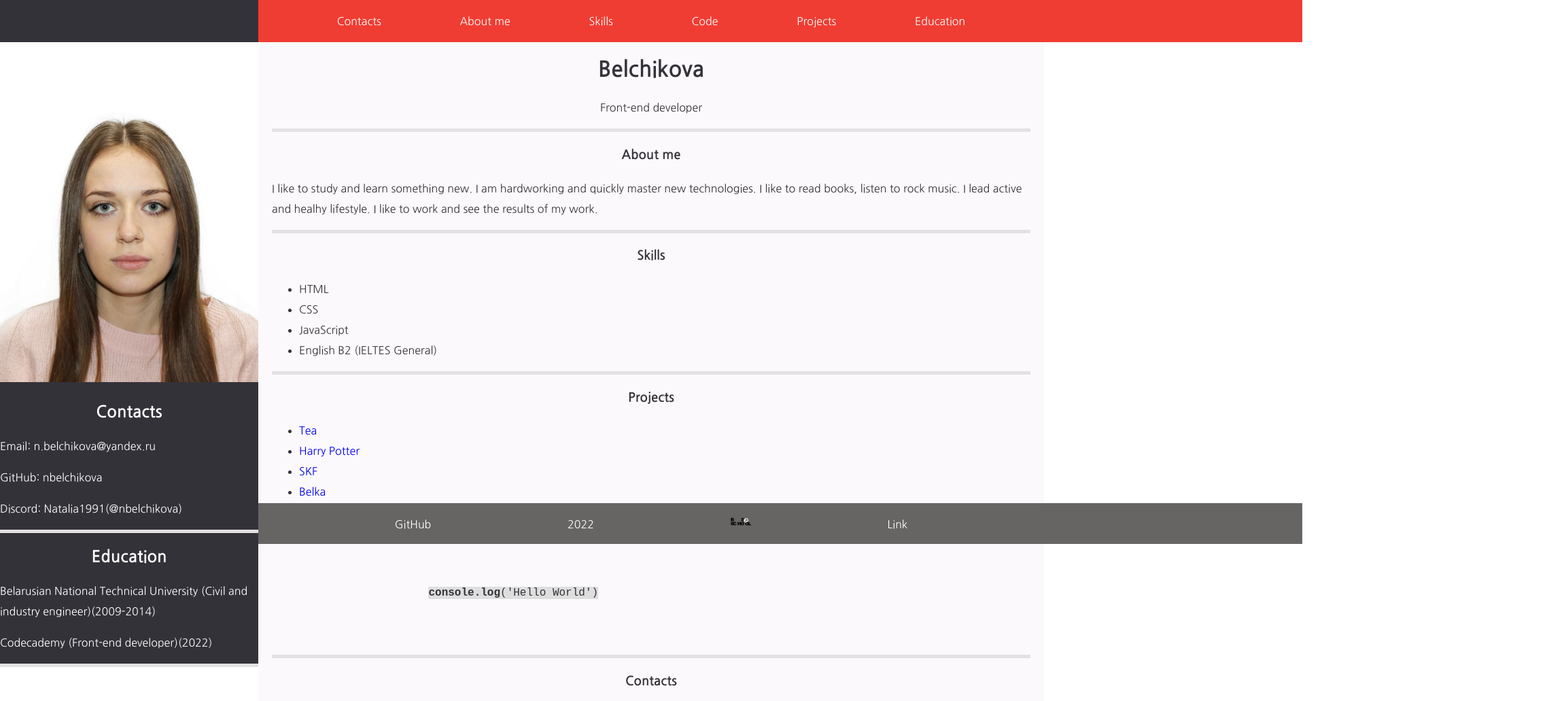
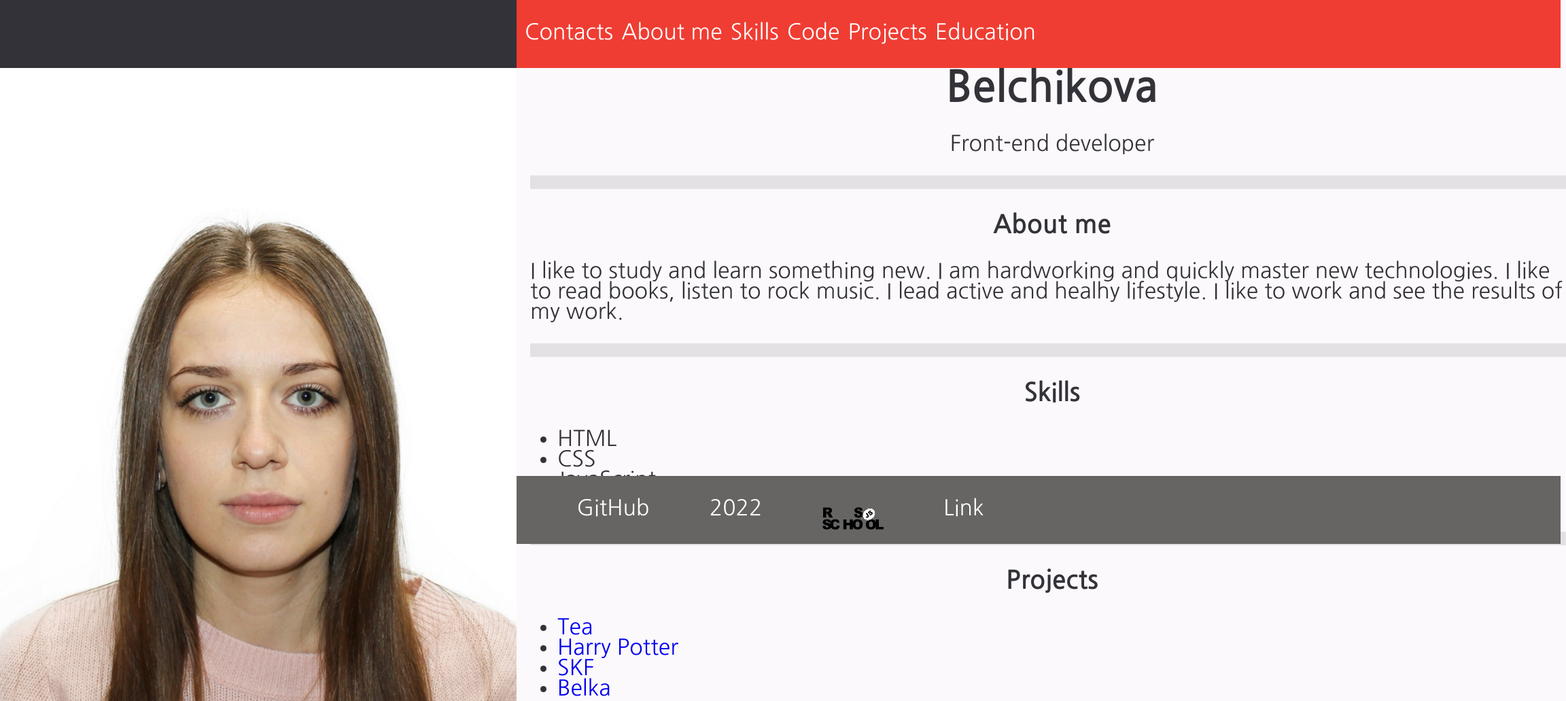
Before and after one commit to nbelchikova/rsschool-cv123, a plain HTML site: page index.html in a window 1536 px wide. Shown: the top 1031 px of the page at 68% size, 2304 px wide, since content can reach past the window. Drawn offline with Linux system fonts and the light colour scheme.

Commit message:
docs: css dimensions

```diff
--- a/index.html
+++ b/index.html
@@ -38,7 +38,7 @@
     </header>
     <aside class="aside">
             <figure class="figure-left-side">
-                <img src="assets/photo.jpg" class="photo" width=380 height=500
+                <img src="assets/photo.jpg" class="photo" width=760 height=1000
      alt="My photo">
             </figure>
             <section>
@@ -72,7 +72,7 @@
     <main class="main">
             <section class="page-title">
                 <figure class="figure-right-side">
-                    <img src="assets/photo.jpg" class="photo" width=380 height=500
+                    <img src="assets/photo.jpg" class="photo" width=760 height=1000
          alt="My photo">
                 </figure>
                 <h1 class="main-title">
@@ -165,7 +165,7 @@
                 <a href="">2022</a>
             </li>
             <li class="footer-item">
-                <img src="assets/rs_school_js.svg"  class="logo" width= 30  height= 20 alt="logo">
+                <img src="assets/rs_school_js.svg"  class="logo" width= 90  height= 60 alt="logo">
             </li>
             <li class="footer-item">
                 <a href="https://rs.school/js/">Link</a>
--- a/style.css
+++ b/style.css
@@ -1,6 +1,6 @@
 html {
     font-family: 'Nanum Gothic', sans-serif;
-    font-size: 16px;
+    font-size: 32px;
     line-height: 30px;
     font-weight: 400;
     color: #343239;
@@ -11,11 +11,10 @@ html {
 .nav-list {
     display: flex;
     justify-content: space-evenly;
-    margin-right: 380px;
+    margin-right: 760px;
     padding: 0;
     list-style: none;
     width: auto;
-    right: 500px;
 }
 
 .title-contacts,
@@ -25,16 +24,16 @@ h3 {
 }
 
 div {
-    height:80px;
+    height:250px;
 }
 section {
-    border-bottom:solid 5px #e3e1e3;
+    border-bottom:solid 20px #e3e1e3;
 }
 .education-right {
     border-bottom: none;
 }
 .main-title {
-    font-size: 32px;
+    font-size: 64px;
     text-align: center;
 }
 #center-text {
@@ -58,7 +57,7 @@ code {
 span {
     background-color: #DEDEDE;;
 }
-@media (max-width: 769px)   {
+@media (max-width: 1500px)   {
 
 
     nav, footer, aside {
@@ -69,7 +68,7 @@ span {
         left: 0;
         top: 0;
         padding-right: 20px;
-
+        width: 100%;
         background-color: #343239;
     }
     p {
@@ -93,14 +92,14 @@ span {
     }
 }
 
-@media (min-width: 769px){
+@media (min-width: 1500px){
     .figure-right-side {
         display: none;
 
     }
     .figure-left-side {
         margin-left: 0;
-        margin-top: 62px;
+        margin-top: 100px;
     }
     .nav {
         top:0;
@@ -109,25 +108,27 @@ span {
         width: 100%;
         right: 0;
         z-index: 1;
-        left: 380px;
+        left: 760px;
+        height: 100px;
     }
     main {
         position: absolute;
-        left: 380px;
+        left: 760px;
         top: 0;
         padding-left: 20px;
         padding-right: 20px;
         background-color: #fbf9fb;
+        width: 100%;
     }
-    #parag-contacts,
-    #parag-education {
+    .parag-contacts,
+    .parag-education {
         padding-left: 2em;
     }
     aside {
         position: fixed;
         background-color:#343239;
         top: 0;
-        width: 380px;
+        width: 760px;
         height: auto;
         color: white;
         margin: 0;
@@ -140,14 +141,15 @@ span {
         background-color:#666564;
         position: fixed;
         width: 100%;
-        left: 380px;
+        left: 760px;
         z-index: 1;
-        height: 60px;
+        height: 100px;
+
     }
     .footer-list {
         display: flex;
         justify-content: space-evenly;
-        margin-right: 380px;
+        margin-right: 760px;
         padding: 0;
         list-style: none;
         width: auto;
```
Also changed, not shown: 1 other file.
